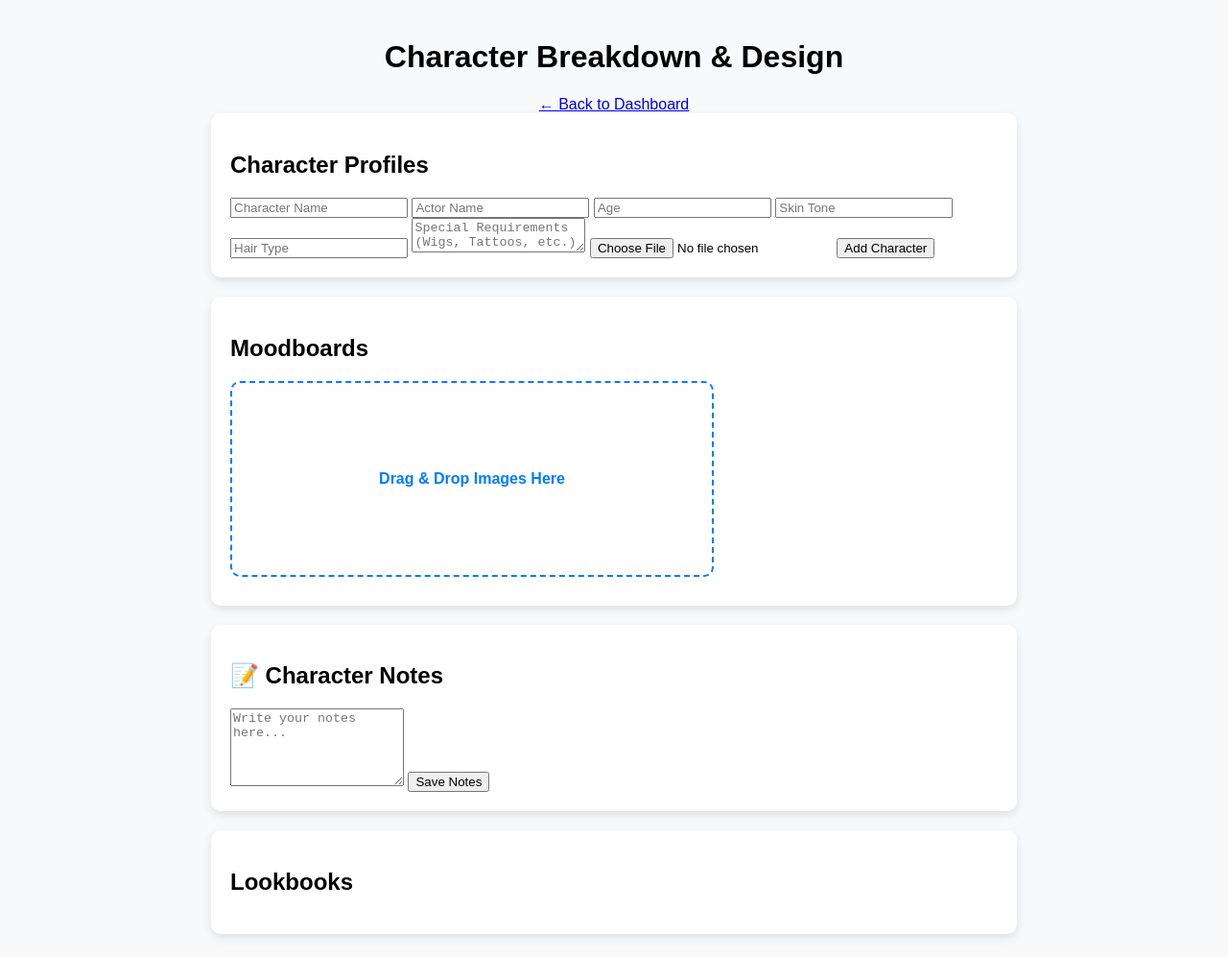
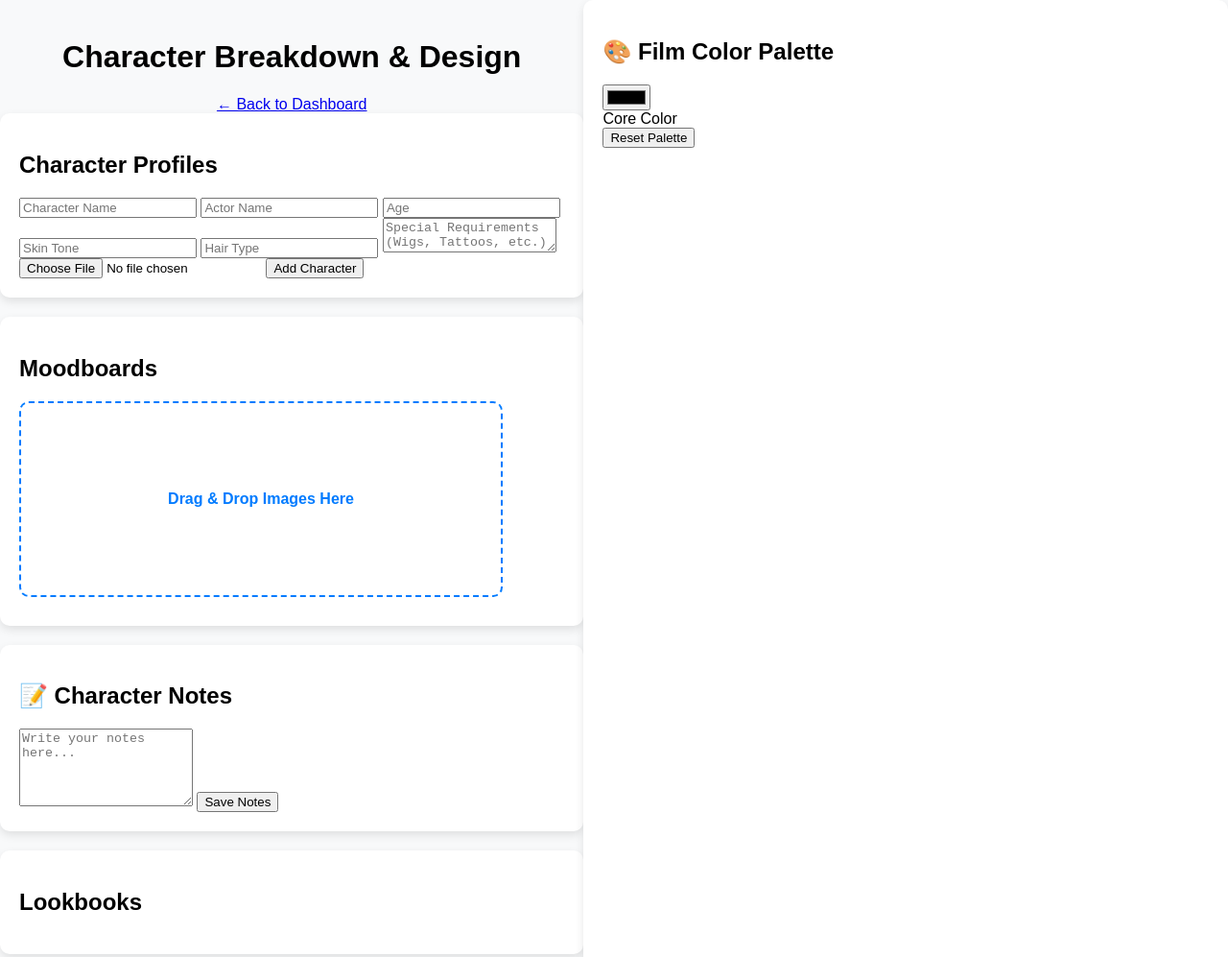
Before and after one commit to amelia-mara/Checks-happy, a plain HTML site: page character-breakdown.html in a window 1280 px wide. Shown: the top 997 px of the page at 96% size. Drawn offline with Linux system fonts and the light colour scheme; a script that the page names is missing.

Commit message:
Update character-breakdown.html

```diff
--- a/character-breakdown.html
+++ b/character-breakdown.html
@@ -50,6 +50,24 @@
         </div>
 
     </div> <!-- Closing character-breakdown-container -->
+    <!-- 🎨 Film Color Palette Section -->
+<div class="character-section film-color-palette">
+    <h2>🎨 Film Color Palette</h2>
+
+    <div class="palette-container">
+        <!-- ✅ Large Color Wheel (Left Side) -->
+        <div class="color-wheel-container">
+            <input type="color" id="colorWheel" class="color-wheel">
+        </div>
+
+        <!-- ✅ Dynamic Color Palette (Right Side) -->
+        <div class="color-palette">
+            <div class="core-color" id="coreColor">Core Color</div>
+            <div id="colorSwatches" class="swatches-grid"></div>
+            <button id="resetPalette">Reset Palette</button>
+        </div>
+    </div>
+</div>
 
     <!-- ✅ JavaScript Files -->
     <script src="assets/js/character-breakdown.js"></script>
```
